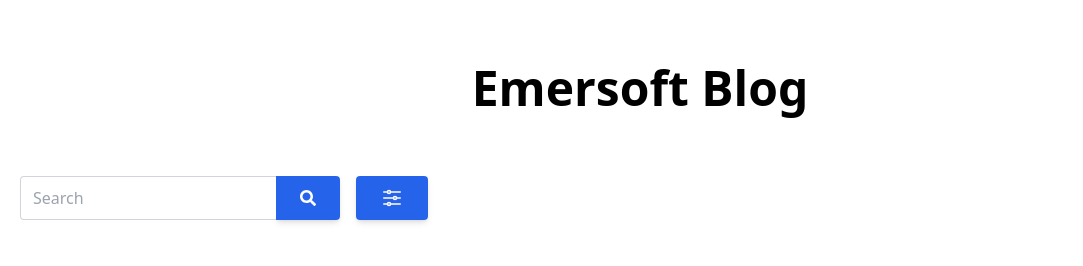
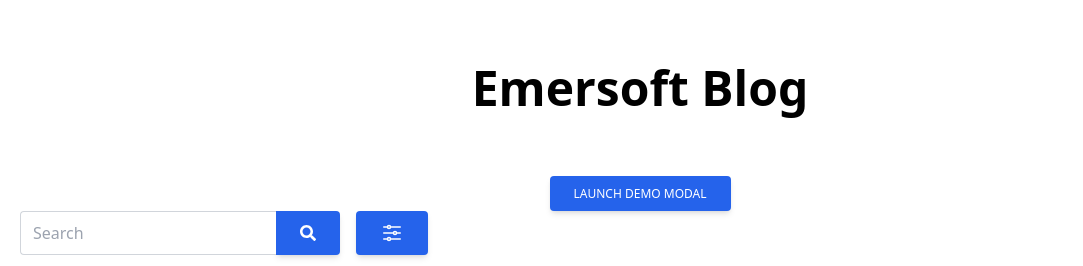
Before and after one commit to PositivePerson/MRsft_task, a Next.js app: page / in a window 1280 px wide. Shown: the top 266 px of the page, without its empty margins (0-1083 px from the left). Built offline with nearby package versions, Linux system fonts and the light colour scheme.

Commit message:
feat: init (displaying) Modal

```diff
--- /dev/null
+++ b/components/elements/Modal.tsx
@@ -0,0 +1,90 @@
+import Link from 'next/link'
+import { Category } from '../../interfaces'
+
+import PostComponent from './Post'
+
+type CategoryProps = {
+    categories: Category[],
+}
+
+export default function ModalComponent({ categories }: CategoryProps) {
+    return (
+        <>
+            <button type="button" className="px-6
+      py-2.5
+      bg-blue-600
+      text-white
+      font-medium
+      text-xs
+      leading-tight
+      uppercase
+      rounded
+      shadow-md
+      hover:bg-blue-700 hover:shadow-lg
+      focus:bg-blue-700 focus:shadow-lg focus:outline-none focus:ring-0
+      active:bg-blue-800 active:shadow-lg
+      transition
+      duration-150
+      ease-in-out"
+                data-bs-toggle="modal"
+                data-bs-target="#exampleModal">
+                Launch demo modal
+            </button>
+
+            <div className="modal fade fixed top-0 left-0 hidden w-full h-full outline-none overflow-x-hidden overflow-y-auto"
+                id="exampleModal" tabIndex={-1} aria-labelledby="exampleModalLabel" aria-hidden="true">
+                <div className="modal-dialog relative w-auto pointer-events-none">
+                    <div
+                        className="modal-content border-none shadow-lg relative flex flex-col w-full pointer-events-auto bg-white bg-clip-padding rounded-md outline-none text-current">
+                        <div
+                            className="modal-header flex flex-shrink-0 items-center justify-between p-4 border-b border-gray-200 rounded-t-md">
+                            <h5 className="text-xl font-medium leading-normal text-gray-800" id="exampleModalLabel">Modal title</h5>
+                            <button type="button"
+                                className="btn-close box-content w-4 h-4 p-1 text-black border-none rounded-none opacity-50 focus:shadow-none focus:outline-none focus:opacity-100 hover:text-black hover:opacity-75 hover:no-underline"
+                                data-bs-dismiss="modal" aria-label="Close"></button>
+                        </div>
+                        <div className="modal-body relative p-4">
+                            Modal body text goes here.
+                        </div>
+                        <div
+                            className="modal-footer flex flex-shrink-0 flex-wrap items-center justify-end p-4 border-t border-gray-200 rounded-b-md">
+                            <button type="button" className="px-6
+          py-2.5
+          bg-purple-600
+          text-white
+          font-medium
+          text-xs
+          leading-tight
+          uppercase
+          rounded
+          shadow-md
+          hover:bg-purple-700 hover:shadow-lg
+          focus:bg-purple-700 focus:shadow-lg focus:outline-none focus:ring-0
+          active:bg-purple-800 active:shadow-lg
+          transition
+          duration-150
+          ease-in-out" data-bs-dismiss="modal">Close</button>
+                            <button type="button" className="px-6
+      py-2.5
+      bg-blue-600
+      text-white
+      font-medium
+      text-xs
+      leading-tight
+      uppercase
+      rounded
+      shadow-md
+      hover:bg-blue-700 hover:shadow-lg
+      focus:bg-blue-700 focus:shadow-lg focus:outline-none focus:ring-0
+      active:bg-blue-800 active:shadow-lg
+      transition
+      duration-150
+      ease-in-out
+      ml-1">Save changes</button>
+                        </div>
+                    </div>
+                </div>
+            </div>
+        </>
+    )
+}
--- a/package.json
+++ b/package.json
@@ -9,7 +9,8 @@
     "next": "latest",
     "react": "^18.2.0",
     "react-dom": "^18.2.0",
-    "swr": "^1.3.0"
+    "swr": "^1.3.0",
+    "tw-elements": "^1.0.0-alpha13"
   },
   "devDependencies": {
     "@types/node": "^18.0.0",
--- a/pages/_app.tsx
+++ b/pages/_app.tsx
@@ -1,3 +1,4 @@
+import { useEffect } from 'react'
 import { AppProps } from 'next/app';
 import '../components/globals.css'
 
@@ -6,5 +7,9 @@ interface CustomPageProps {
 }
 
 export default function MyApp({ Component, pageProps }: AppProps<CustomPageProps>) {
+    useEffect(() => {
+        import('tw-elements');
+    }, []);
+
     return <Component {...pageProps} />
 }
--- a/pages/index.tsx
+++ b/pages/index.tsx
@@ -3,6 +3,7 @@ import useSWR from 'swr'
 // import PersonComponent from '../components/elements/Person'
 import PostComponent from '../components/elements/Post'
 import GalleryComponent from '../components/elements/Gallery'
+import ModalComponent from '../components/elements/Modal'
 // import { Person } from '../interfaces'
 import { Post } from '../interfaces'
 
@@ -30,6 +31,8 @@ export default function Index() {
   return (
     <div className='text-center py-16 h-full flex-col justify-between items-between'>
       <h1 className='font-semibold text-5xl mb-16'>Emersoft Blog</h1>
+
+      <ModalComponent />
       <SearchBar handleSearch={handleSearch} />
       {/* {data.map((p: Post) => (
           <>
```
Also changed, not shown: 1 other file (tests, documents, lock files or other folders).
